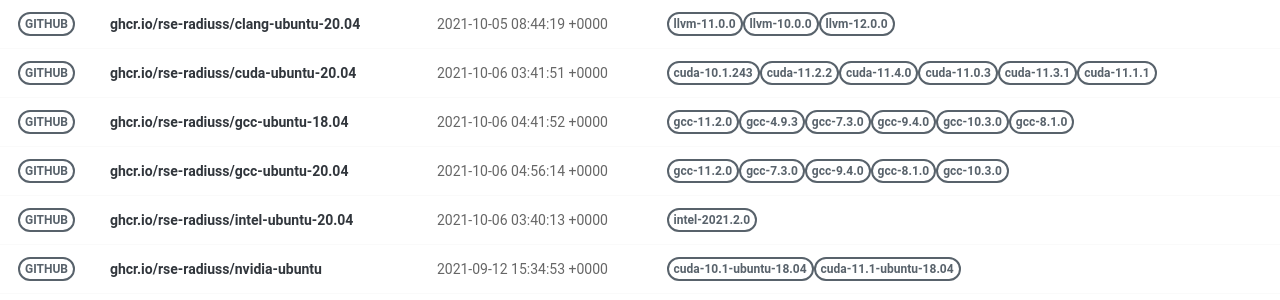
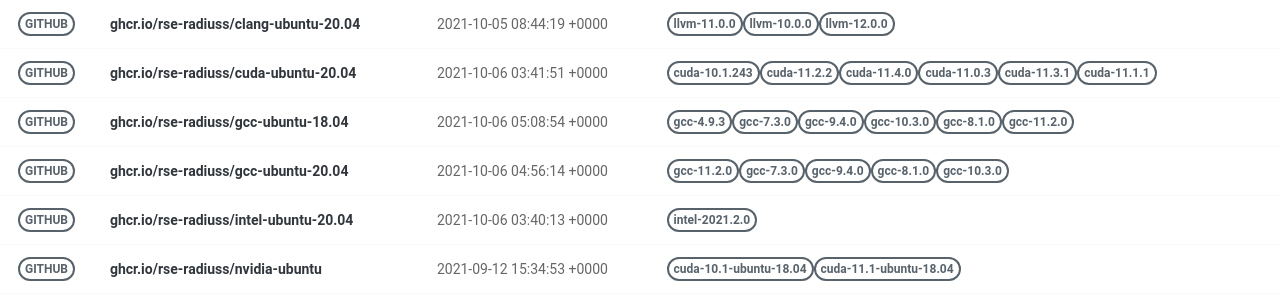
Before and after one commit to rse-ops/docker-images, a Jekyll site: the page built from pages/index.md, in a window 1280 px wide. Shown: the part 179-479 px from the top of the page. Built offline with Jekyll 4.4.1, drawn with Linux system fonts in a browser that asks for light colours; nearby versions of some CDN libraries.

Commit message:
Automated push to update library 2021-10-06

```diff
--- a/_library/ghcr.io-rse-radiuss-gcc-ubuntu-18.04.md
+++ b/_library/ghcr.io-rse-radiuss-gcc-ubuntu-18.04.md
@@ -1,14 +1,11 @@
 ---
 layout: container
 name: ghcr.io/rse-radiuss/gcc-ubuntu-18.04
-updated_at: 2021-10-06 04:41:52.693178
+updated_at: 2021-10-06 05:08:54.000369
 
 
 container_url: https://github.com/orgs/rse-radiuss/packages/container/package/gcc-ubuntu-18.04
 versions:
- - tag: gcc-11.2.0
-   dockerfile: https://github.com/rse-radiuss/docker-images/blob/main/ubuntu/gcc/Dockerfile
-   manifest: https://crane.ggcr.dev/manifest/ghcr.io/rse-radiuss/gcc-ubuntu-18.04:gcc-11.2.0
  - tag: gcc-4.9.3
    dockerfile: https://github.com/rse-radiuss/docker-images/blob/main/ubuntu/gcc/Dockerfile
    manifest: https://crane.ggcr.dev/manifest/ghcr.io/rse-radiuss/gcc-ubuntu-18.04:gcc-4.9.3
```
Also changed, not shown: other parts of _library/ghcr.io-rse-radiuss-gcc-ubuntu-18.04.md (+3 -0 lines).
